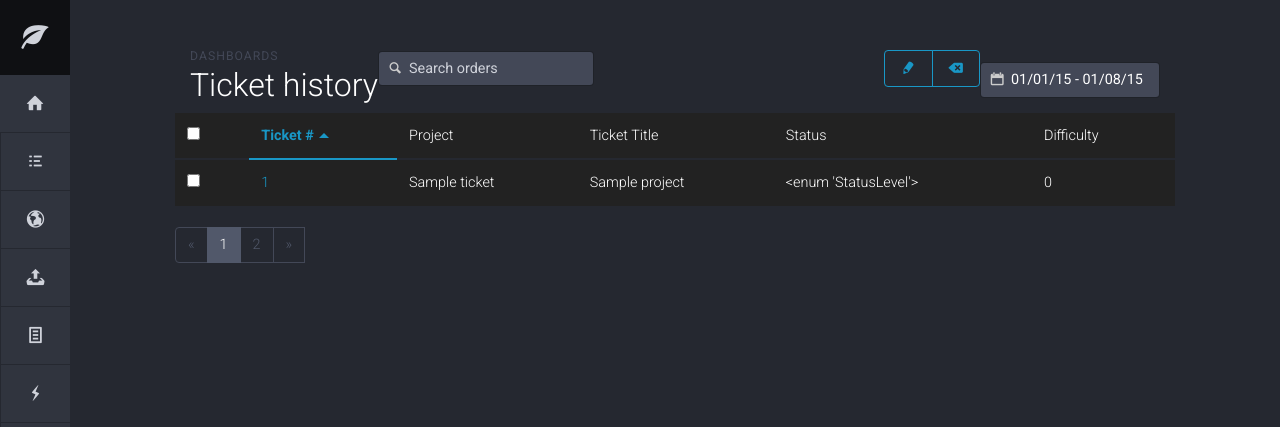
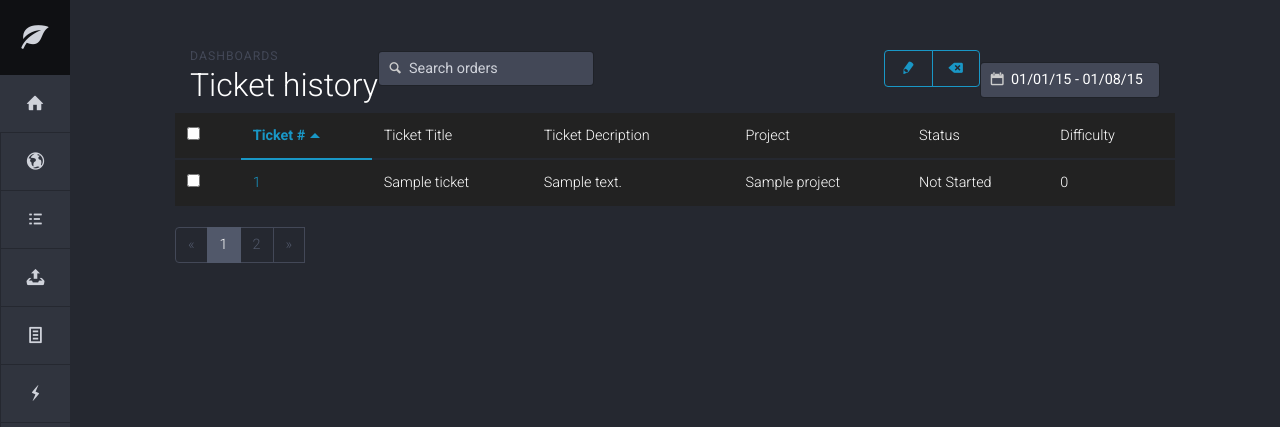
Before and after one commit to milesinada/QlickBook, a Django app: page /ticket-history/ in a window 1280 px wide. Shown: the top 427 px of the page. Run offline with Django 4.2, Linux system fonts and the light colour scheme; a user stored in the database is signed in; tables that the repository leaves empty hold one stand-in row (values such as "Sample post"); some libraries are stand-ins or nearby versions.

Commit message:
label fixes, cleanup

```diff
--- a/templates/icon-nav.html
+++ b/templates/icon-nav.html
@@ -53,13 +53,13 @@
         </li>
         <li class="nav-item">
           <a class="nav-link" href="{% url 'project_list' %}" title="Project List" data-toggle="tooltip" data-placement="right" data-container="body">
-            <span class="icon icon-list"></span>
+            <span class="icon icon-globe"></span>
             <small class="iconav-nav-label hidden-md-up">Project List</small>
           </a>
         </li>
         <li class="nav-item">
           <a class="nav-link" href="{% url 'ticket-history' %}" title="Ticket history" data-toggle="tooltip" data-placement="right" data-container="body">
-            <span class="icon icon-globe"></span>
+            <span class="icon icon-list"></span>
             <small class="iconav-nav-label hidden-md-up">History</small>
           </a>
         </li>
--- a/templates/index.html
+++ b/templates/index.html
@@ -7,7 +7,7 @@
 
     <div class="intro">
       <h1>QlickBooks</h1>
-        <p>Welcome to QlickBooks, our application is directed towards your stay-home mom to your fortune 500 CEO. What our app does is break down every task that needs to be completed in order to keep all your team members or family members on track. Our services are completely free and we highly encourage you to share our amazing app with your friends or boss that needs a little help organizing tasks!</p>
+        <p>Welcome to QlickBooks, our application is directed towards breaking down every task that needs to be completed in order to keep all your team members on track. We highly encourage you to share our amazing app with your friends or boss that needs a little help organizing tasks!</p>
     </div>
     <div class="signin">
       <h1>Welcome!</h1>
--- a/templates/ticket-history.html
+++ b/templates/ticket-history.html
@@ -140,8 +140,9 @@
       <tr>
         <th><input type="checkbox" class="select-all" id="selectAll"></th>
         <th>Ticket #</th>
+        <th>Ticket Title</th>
+        <th>Ticket Decription</th>
         <th>Project</th>
-        <th>Ticket Title</th>
         <th>Status</th>
         <th>Difficulty</th>
       </tr>
@@ -152,8 +153,9 @@
         <td><input type="checkbox" class="select-row"></td>
         <td><a href="{% url 'ticket_detail' ticket.id %}">{{ ticket.id }}</a></td>
         <td>{{ ticket.title }}</td>
+        <td>{{ ticket.commentary }}</td>
         <td>{{ ticket.project}}</td>
-        <td>{{ ticket.StatusLevel }}</td>
+        <td>{{ ticket.get_status_display }}</td>
         <td>{{ ticket.difficulty }}</td>
       </tr>
       {% endfor %}
```
Also changed, not shown: templates/projects/list.html (+0 -21 lines).
